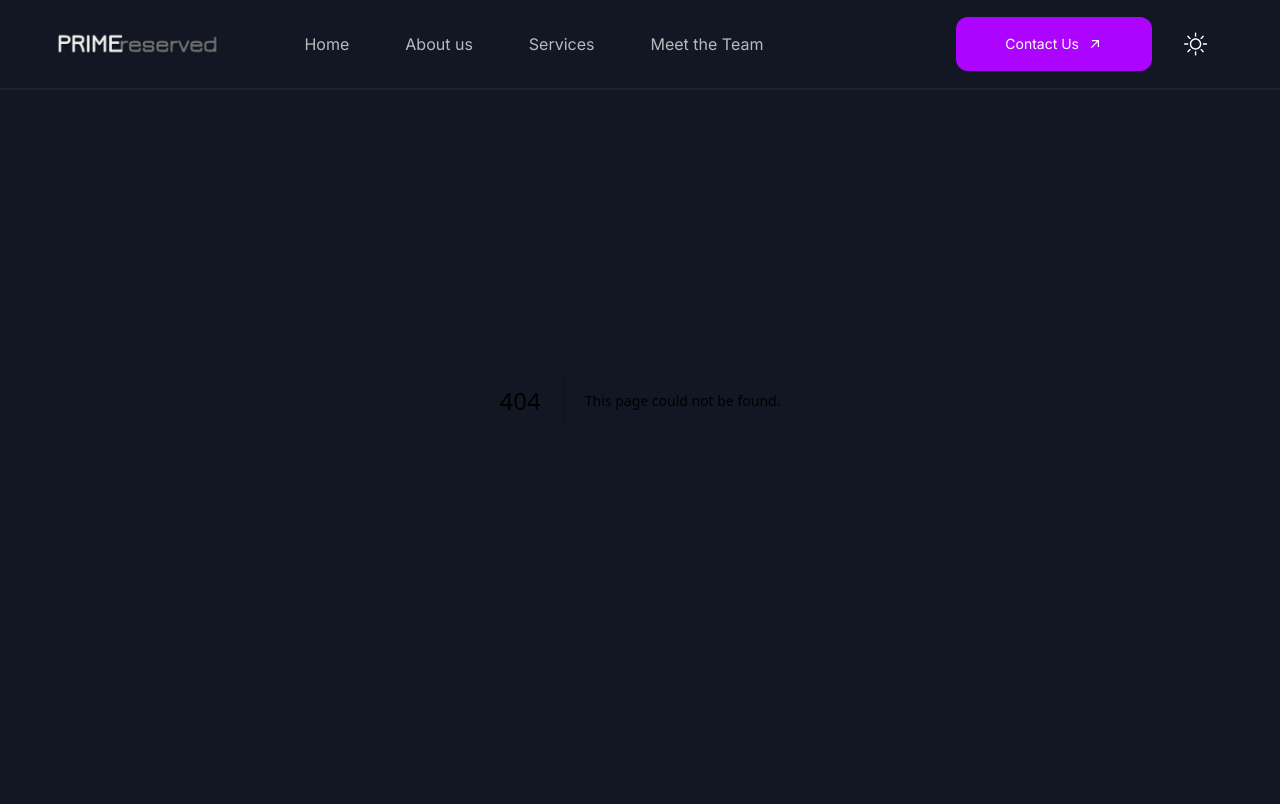
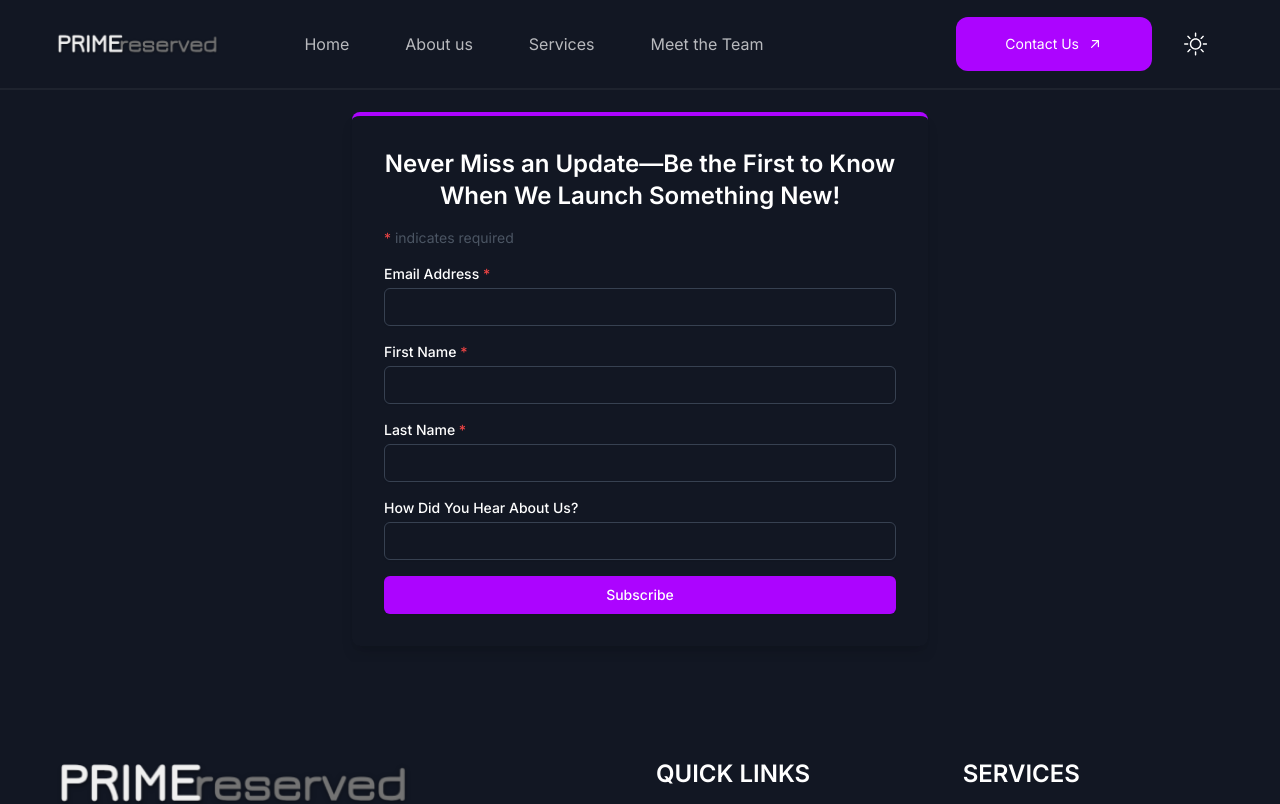
Before and after one commit to PrimeReserved/primereserved-main, a Next.js app: page /subscribe in a window 1280 px wide. Before the commit this address had no page. Shown: the top 804 px of the page. Built offline with nearby package versions, Linux system fonts and the light colour scheme.

Commit message:
Created a new route; /subscribe; Added this route to the quick links area.

```diff
--- /dev/null
+++ b/app/subscribe/page.tsx
@@ -0,0 +1,127 @@
+import Link from "next/link";
+import React from "react";
+
+const SubscribePage: React.FC = () => {
+  return (
+    <section className="p-4 pt-28 md:px-20">
+      <div className="mx-auto max-w-xl rounded-lg border-t-4 border-[#AC04FF] p-8 shadow-lg">
+        <Link
+          href="//cdn-images.mailchimp.com/embedcode/classic-061523.css"
+          rel="stylesheet"
+          type="text/css"
+        />
+        <form
+          action="https://gmail.us13.list-manage.com/subscribe/post?u=d67769293660de30aa69b49a7&id=ac35800b0b&f_id=00b322e1f0"
+          method="post"
+          id="mc-embedded-subscribe-form"
+          name="mc-embedded-subscribe-form"
+          className="validate"
+          target="_blank"
+        >
+          <h2 className="mb-4 text-center text-2xl font-semibold">
+            Never Miss an Update—Be the First to Know When We Launch Something
+            New!
+          </h2>
+          <div className="indicates-required mb-4 text-sm text-gray-600">
+            <span className="text-red-500">*</span> indicates required
+          </div>
+          <div className="mb-4">
+            <label
+              htmlFor="mce-EMAIL"
+              className="block text-sm font-medium text-gray-700 dark:text-white"
+            >
+              Email Address <span className="text-red-500">*</span>
+            </label>
+            <input
+              type="email"
+              name="EMAIL"
+              id="mce-EMAIL"
+              required
+              className="mt-1 block w-full rounded-md border border-gray-300 px-4 py-2 shadow-sm focus:border-primary focus:ring-primary dark:border-gray-700 dark:bg-transparent sm:text-sm"
+            />
+          </div>
+          <div className="mb-4">
+            <label
+              htmlFor="mce-FNAME"
+              className="block text-sm font-medium text-gray-700 dark:text-white"
+            >
+              First Name <span className="text-red-500">*</span>
+            </label>
+            <input
+              type="text"
+              name="FNAME"
+              id="mce-FNAME"
+              required
+              className="mt-1 block w-full rounded-md border border-gray-300 px-4 py-2 shadow-sm focus:border-primary focus:ring-primary dark:border-gray-700 dark:bg-transparent sm:text-sm"
+            />
+          </div>
+          <div className="mb-4">
+            <label
+              htmlFor="mce-LNAME"
+              className="block text-sm font-medium text-gray-700 dark:text-white"
+            >
+              Last Name <span className="text-red-500">*</span>
+            </label>
+            <input
+              type="text"
+              name="LNAME"
+              id="mce-LNAME"
+              required
+              className="mt-1 block w-full rounded-md border border-gray-300 px-4 py-2 shadow-sm focus:border-primary focus:ring-primary dark:border-gray-700 dark:bg-transparent sm:text-sm"
+            />
+          </div>
+          <div className="mb-4">
+            <label
+              htmlFor="mce-MMERGE6"
+              className="block text-sm font-medium text-gray-700 dark:text-white"
+            >
+              How Did You Hear About Us?
+            </label>
+            <input
+              type="text"
+              name="MMERGE6"
+              id="mce-MMERGE6"
+              className="mt-1 block w-full rounded-md border border-gray-300 px-4 py-2 shadow-sm focus:border-primary focus:ring-primary dark:border-gray-700 dark:bg-transparent sm:text-sm"
+            />
+          </div>
+          <div id="mce-responses" className="clear foot">
+            <div
+              className="response text-red-500"
+              id="mce-error-response"
+              style={{ display: "none" }}
+            />
+            <div
+              className="response text-green-500"
+              id="mce-success-response"
+              style={{ display: "none" }}
+            />
+          </div>
+          <div
+            aria-hidden="true"
+            style={{ position: "absolute", left: "-5000px" }}
+          >
+            <input
+              type="text"
+              name="b_d67769293660de30aa69b49a7_ac35800b0b"
+              tabIndex={-1}
+              value=""
+            />
+          </div>
+          <div className="optionalParent">
+            <div className="clear foot">
+              <input
+                type="submit"
+                name="subscribe"
+                id="mc-embedded-subscribe"
+                className="hover:bg-primary-dark w-full cursor-pointer rounded-md border border-transparent bg-primary px-4 py-2 text-sm font-medium text-white shadow-sm focus:outline-none focus:ring-2 focus:ring-primary focus:ring-offset-2"
+                value="Subscribe"
+              />
+            </div>
+          </div>
+        </form>
+      </div>
+    </section>
+  );
+};
+
+export default SubscribePage;
--- a/components/Footer/FooterHome.tsx
+++ b/components/Footer/FooterHome.tsx
@@ -157,6 +157,14 @@ const QuickLinks = () => (
           Meet the team
         </Link>
       </li>
+      <li>
+        <Link
+          href="/subscribe"
+          className="dark:text-white-dark mb-4 inline-block text-base font-light text-white duration-300 hover:text-primary dark:hover:text-primary"
+        >
+          Get Updates
+        </Link>
+      </li>
     </ul>
   </div>
 );
--- a/components/Footer/FooterOther.tsx
+++ b/components/Footer/FooterOther.tsx
@@ -156,6 +156,14 @@ const QuickLinks = () => (
           Meet the team
         </Link>
       </li>
+      <li>
+        <Link
+          href="/subscribe"
+          className="dark:text-white-dark mb-4 inline-block text-base font-light text-white duration-300 hover:text-primary dark:hover:text-primary"
+        >
+          Get Updates
+        </Link>
+      </li>
     </ul>
   </div>
 );
```
